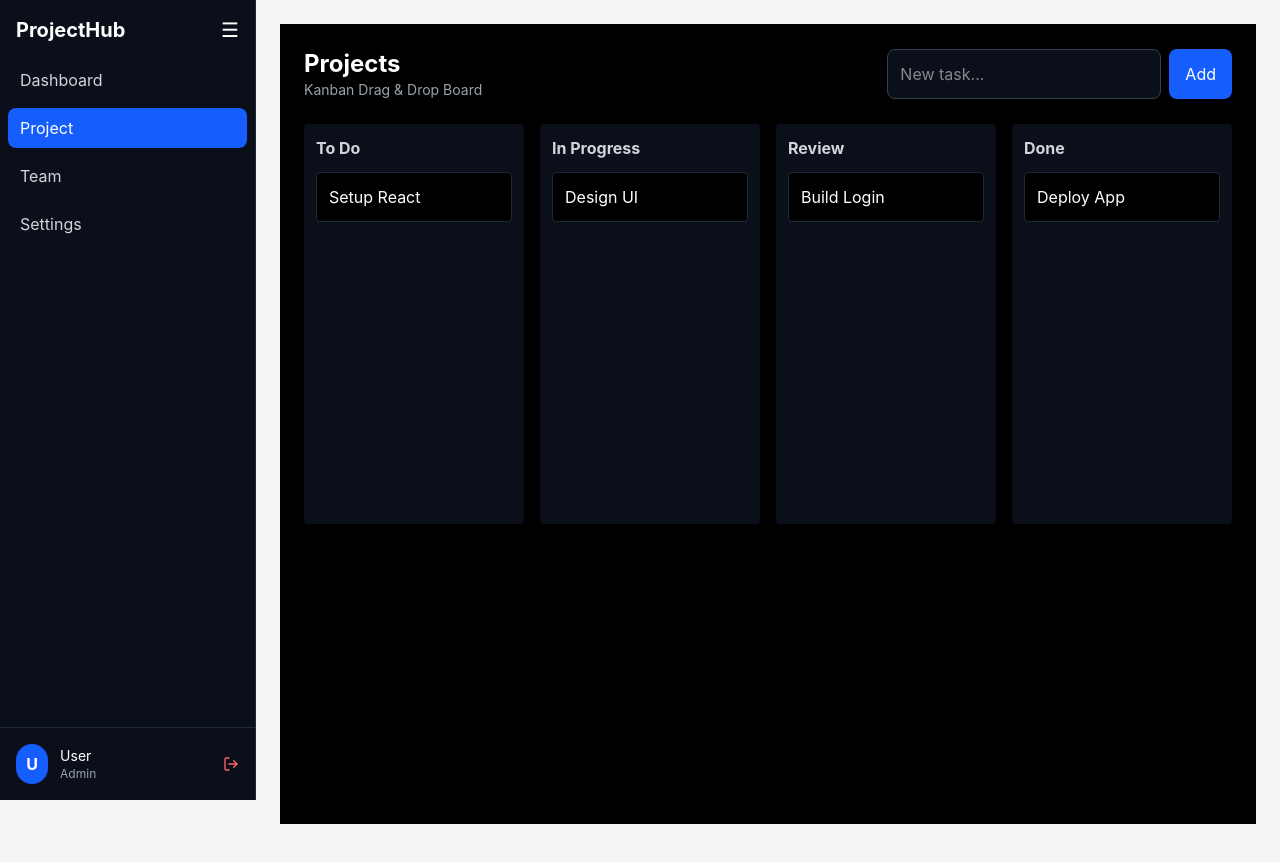
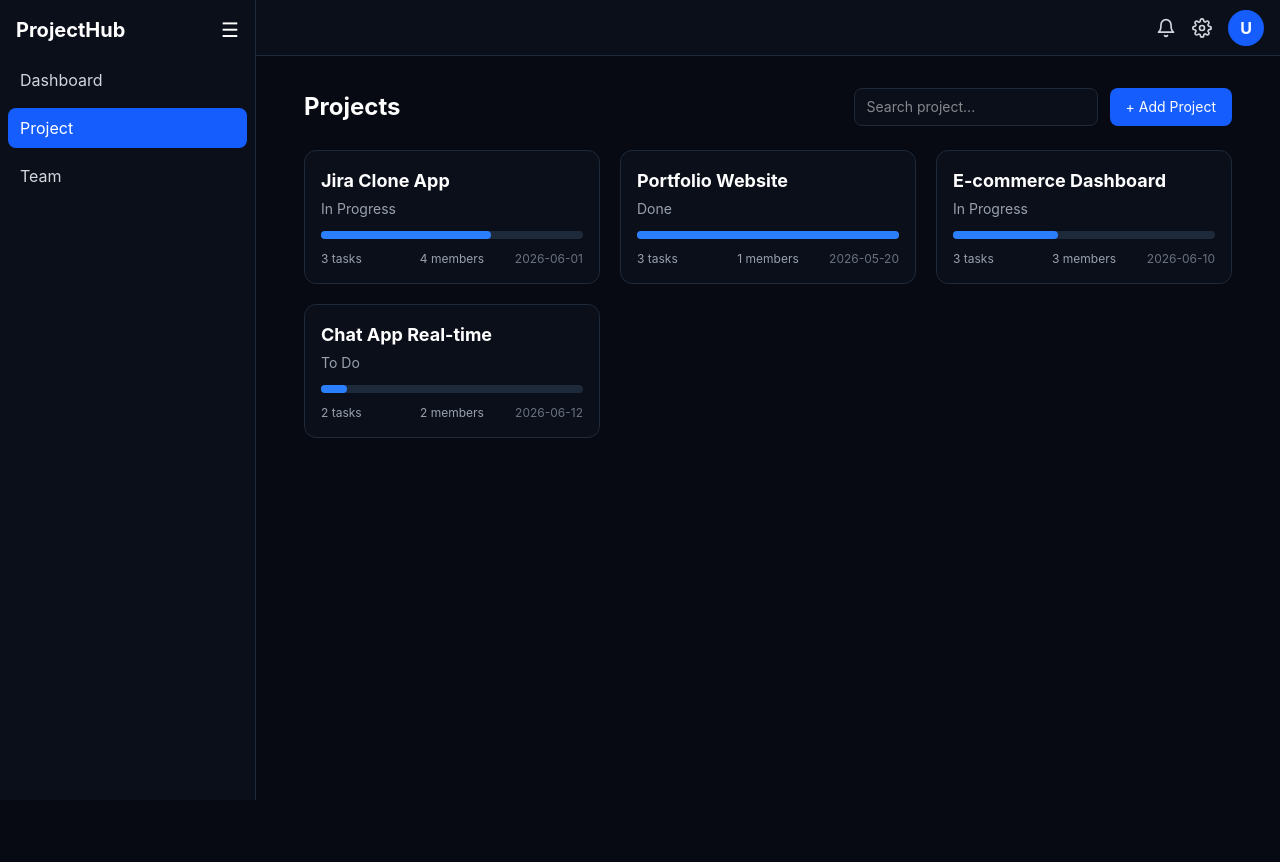
Before and after one commit to tuanburh1134/FE-Progress_Tracking_System, a React app: page /project in a window 1280 px wide. Shown: the top 862 px of the page. Built offline with nearby package versions, Linux system fonts and the light colour scheme; the HTML template or start-up script is replaced by a standard one.

Commit message:
update full ui

```diff
--- a/src/App.jsx
+++ b/src/App.jsx
@@ -1,24 +1,69 @@
 import { Routes, Route } from "react-router-dom";
+import { useState } from "react";
+
 import LoginPage from "./pages/LoginPage";
 import RegisterPage from "./pages/RegisterPage";
 import Dashboard from "./pages/Dashboard";
 import ProjectPage from "./pages/ProjectPage";
+import ProjectDetailPage from "./pages/ProjectDetailPage";
 import MainLayout from "./Layouts/MainLayout";
+import TeamPage from "./pages/TeamPage";
+import SettingPage from "./pages/SettingPage";
+import ProfilePage from "./pages/ProfilePage";
 
 export default function App() {
+  const [projectList, setProjectList] = useState([]);
+
   return (
     <Routes>
 
-      {/* auth */}
+      {/* AUTH */}
       <Route path="/login" element={<LoginPage />} />
       <Route path="/register" element={<RegisterPage />} />
 
-      {/* dashboard layout */}
+      {/* MAIN LAYOUT */}
       <Route element={<MainLayout />}>
+
         <Route path="/dashboard" element={<Dashboard />} />
-        <Route path="/project" element={<ProjectPage />} />
+        <Route path="/team" element={<TeamPage />} />
+        {/* PROFILE */}
+        <Route path="/profile" element={<profilePage />} />
+        {/* SETTINGS */}
+        <Route path="/settings" element={<SettingPage />} />
+
+
+
+        {/* PROJECT LIST */}
+        <Route
+          path="/project"
+          element={
+            <ProjectPage
+              projectList={projectList}
+              setProjectList={setProjectList}
+            />
+          }
+        />
+
+        {/* PROJECT DETAIL */}
+        <Route
+          path="/project/:id"
+          element={
+            <ProjectDetailPage
+              projectList={projectList}
+              updateProject={(id, newTasks) => {
+                setProjectList((prev) =>
+                  prev.map((p) =>
+                    p.id === id ? { ...p, tasks: newTasks } : p
+                  )
+                );
+              }}
+            />
+          }
+        />
+
       </Route>
 
+      {/* DEFAULT */}
       <Route path="/" element={<LoginPage />} />
 
     </Routes>
--- a/src/Layouts/MainLayout.jsx
+++ b/src/Layouts/MainLayout.jsx
@@ -1,24 +1,32 @@
 import { useState } from "react";
 import Sidebar from "../components/Sidebar";
+import Header from "../components/Header";
 import { Outlet } from "react-router-dom";
 
 export default function MainLayout() {
   const [open, setOpen] = useState(true);
 
   return (
-    <div className="flex">
+    <div className="flex min-h-screen bg-[#070a12] text-white">
 
       {/* SIDEBAR */}
       <Sidebar open={open} setOpen={setOpen} />
 
-      {/* CONTENT */}
+      {/* MAIN AREA */}
       <div
-        className={`flex-1 transition-all duration-300 ease-in-out p-6
+        className={`flex-1 flex flex-col transition-all duration-300 ease-in-out
         ${open ? "ml-64" : "ml-16"}`}
       >
-        <Outlet />
+
+        {/* HEADER */}
+        <Header open={open} />
+
+        {/* CONTENT */}
+        <main className="flex-1 pt-16 p-6 overflow-auto">
+          <Outlet />
+        </main>
+
       </div>
-
     </div>
   );
 }
--- a/src/components/Sidebar.jsx
+++ b/src/components/Sidebar.jsx
@@ -1,4 +1,3 @@
-import { FiLogOut } from "react-icons/fi";
 import { useEffect, useState } from "react";
 import { Link, useNavigate, useLocation } from "react-router-dom";
 
@@ -12,19 +11,10 @@ export default function Sidebar({ open, setOpen }) {
     setUser(data);
   }, []);
 
-  const handleLogout = () => {
-    localStorage.removeItem("user");
-    navigate("/login");
-  };
-
-  const name = user?.fullName || "User";
-  const firstLetter = name.charAt(0).toUpperCase();
-
   const menu = [
     { name: "Dashboard", path: "/dashboard" },
     { name: "Project", path: "/project" },
     { name: "Team", path: "/team" },
-    { name: "Settings", path: "/settings" },
   ];
 
   return (
@@ -34,10 +24,9 @@ export default function Sidebar({ open, setOpen }) {
       ${open ? "w-64" : "w-16 items-center"}`}
     >
 
-      {/* ===== HEADER ===== */}
+      {/* HEADER */}
       <div className={`flex items-center w-full p-4 ${open ? "justify-between" : "justify-center"}`}>
 
-  {/* LOGO chỉ khi mở */}
         {open && (
           <h1
             onClick={() => navigate("/dashboard")}
@@ -47,20 +36,17 @@ export default function Sidebar({ open, setOpen }) {
           </h1>
         )}
 
-  {/* ☰ */}
         <button
           onClick={() => setOpen(!open)}
           className="text-white text-xl"
         >
           ☰
         </button>
-
       </div>
 
-      {/* ===== MENU (chỉ khi mở) ===== */}
+      {/* MENU */}
       {open && (
         <ul className="space-y-2 text-gray-300 flex-1 px-2 w-full">
-
           {menu.map((item) => {
             const isActive = location.pathname === item.path;
 
@@ -81,38 +67,8 @@ export default function Sidebar({ open, setOpen }) {
               </li>
             );
           })}
-
         </ul>
       )}
-
-      {/* ===== BOTTOM ===== */}
-      <div className="mt-auto border-t border-gray-800 p-4 flex justify-center">
-
-        {/* CHỈ AVATAR KHI ĐÓNG */}
-        <div className="w-10 h-10 rounded-full bg-blue-600 flex items-center justify-center font-bold text-white">
-          {firstLetter}
-        </div>
-
-        {/* INFO + LOGOUT chỉ khi mở */}
-        {open && (
-          <div className="ml-3 flex items-center justify-between w-full">
-
-            <div>
-              <p className="text-sm text-white">{name}</p>
-              <p className="text-xs text-gray-400">Admin</p>
-            </div>
-
-            <button
-              onClick={handleLogout}
-              className="text-red-400 hover:text-red-500"
-            >
-              <FiLogOut />
-            </button>
-
-          </div>
-        )}
-
-      </div>
     </div>
   );
 }
--- a/src/pages/ProfilePage.jsx
+++ b/src/pages/ProfilePage.jsx
@@ -1,72 +1,68 @@
-import { useState } from "react";
+import { useEffect } from "react";
+import { useNavigate } from "react-router-dom";
 
-export default function ProfilePage() {
-  const user = JSON.parse(localStorage.getItem("user")) || {
-    fullName: "User",
-    email: "user@gmail.com",
-  };
+export default function ProjectPage({ projectList, setProjectList }) {
+  const navigate = useNavigate();
 
-  const [name, setName] = useState(user.fullName);
-  const [email] = useState(user.email);
-  const [msg, setMsg] = useState("");
-
-  const saveProfile = () => {
-    const updated = {
-      ...user,
-      fullName: name,
-    };
-
-    localStorage.setItem("user", JSON.stringify(updated));
-    setMsg("✅ Cập nhật profile thành công");
-  };
+  useEffect(() => {
+    const data = JSON.parse(localStorage.getItem("projects")) || [];
+    setProjectList(data);
+  }, []);
 
   return (
-    <div className="text-white max-w-xl">
+    <div className="text-white">
 
-      <h1 className="text-2xl font-bold mb-6">Your Profile</h1>
+      {/* TITLE */}
+      <h1 className="text-2xl font-bold mb-6">Projects</h1>
 
-      <div className="bg-[#0b0f1a] border border-gray-800 p-4 rounded space-y-4">
+      {/* GRID PROJECTS */}
+      <div className="grid grid-cols-2 gap-6">
 
-        {/* AVATAR */}
-        <div className="flex items-center gap-4">
-          <div className="w-14 h-14 rounded-full bg-blue-600 flex items-center justify-center text-xl font-bold">
-            {name.charAt(0).toUpperCase()}
+        {projectList.map((p) => (
+          <div
+            key={p.id}
+            onClick={() => navigate(`/project/${p.id}`)}
+            className="
+              bg-[#0b0f1a]
+              border border-gray-800
+              rounded-xl
+              p-5
+              cursor-pointer
+              hover:border-blue-500
+              transition
+            "
+          >
+
+            {/* PROJECT NAME */}
+            <h2 className="text-lg font-semibold mb-2">
+              {p.name}
+            </h2>
+
+            {/* SMALL INFO */}
+            <div className="text-sm text-gray-400 space-y-1">
+
+              <p>
+                📌 Tasks: {p.tasks?.length || 0}
+              </p>
+
+              <p>
+                👥 Members: {p.members?.length || 0}
+              </p>
+
+              <p>
+                📅 Created: {p.createdAt || "N/A"}
+              </p>
+
+            </div>
+
+            {/* MINI HINT */}
+            <div className="mt-4 text-xs text-blue-400">
+              Click to open board →
+            </div>
+
           </div>
+        ))}
 
-          <div>
-            <p className="font-semibold">{name}</p>
-            <p className="text-gray-400 text-sm">{email}</p>
-          </div>
-        </div>
-
-        {/* NAME EDIT */}
-        <div>
-          <label className="text-sm text-gray-400">Name</label>
-          <input
-            value={name}
-            onChange={(e) => setName(e.target.value)}
-            className="w-full mt-1 p-2 bg-black border border-gray-700 rounded"
-          />
-        </div>
-
-        {/* EMAIL (read only fake) */}
-        <div>
-          <label className="text-sm text-gray-400">Email</label>
-          <input
-            value={email}
-            disabled
-            className="w-full mt-1 p-2 bg-black border border-gray-700 rounded opacity-60"
-          />
-        </div>
-
-        <button
-          onClick={saveProfile}
-          className="px-4 py-2 bg-blue-600 rounded text-white"
-        >
-          Save Profile
-        </button>
-
-        {msg && <p className="text-sm text-gray-300">{msg}</p>}
       </div>
     </div>
   );
--- a/src/pages/ProjectPage.jsx
+++ b/src/pages/ProjectPage.jsx
@@ -1,267 +1,143 @@
-import { useEffect, useState } from "react";
+import { useState } from "react";
+import ProjectCard from "../components/ProjectCard";
 
+export default function ProjectPage() {
+  const [search, setSearch] = useState("");
+  const [projects, setProjects] = useState([
+    {
+      id: 1,
+      name: "Jira Clone App",
+      status: "In Progress",
+      progress: 65,
+      tasks: ["UI Layout", "Drag Drop", "Auth"],
+      members: 4,
+      createdAt: "2026-06-01",
+    },
+    {
+      id: 2,
+      name: "Portfolio Website",
+      status: "Done",
+      progress: 100,
+      tasks: ["Design", "Deploy", "SEO"],
+      members: 1,
+      createdAt: "2026-05-20",
+    },
+    {
+      id: 3,
+      name: "E-commerce Dashboard",
+      status: "In Progress",
+      progress: 40,
+      tasks: ["Product CRUD", "Chart Analytics", "Order Table"],
+      members: 3,
+      createdAt: "2026-06-10",
+    },
+    {
+      id: 4,
+      name: "Chat App Real-time",
+      status: "To Do",
+      progress: 10,
+      tasks: ["Socket setup", "UI chat box"],
+      members: 2,
+      createdAt: "2026-06-12",
+    },
+  ]);
 
-import {
-  DndContext,
-  PointerSensor,
-  useSensor,
-  useSensors,
-  closestCenter,
-} from "@dnd-kit/core";
+  const [isOpen, setIsOpen] = useState(false);
+  const [name, setName] = useState("");
 
-import {
-  SortableContext,
-  verticalListSortingStrategy,
-  useSortable,
-  arrayMove,
-} from "@dnd-kit/sortable";
+  // ➜ ADD PROJECT (chỉ name)
+  const handleAddProject = () => {
+    if (!name.trim()) return;
 
-import { CSS } from "@dnd-kit/utilities";
+    const newProject = {
+      id: Date.now(),
+      name,
+      status: "To Do",
+      progress: 0,
+      tasks: [],
+      members: 1,
+      createdAt: new Date().toISOString().split("T")[0],
+    };
 
-const COLUMNS = ["To Do", "In Progress", "Review", "Done"];
-/* ================= TASK ================= */
-function TaskCard({ task }) {
-  const { attributes, listeners, setNodeRef, transform, transition } =
-    useSortable({ id: task.id });
+    setProjects([newProject, ...projects]);
+    setName("");
+    setIsOpen(false);
+  };
+
+  // ➜ SEARCH
+  const filteredProjects = projects.filter((p) =>
+    p.name.toLowerCase().includes(search.toLowerCase())
+  );
 
   return (
-    <div
-      ref={setNodeRef}
-      {...attributes}
-      {...listeners}
-      style={{
-        transform: CSS.Transform.toString(transform),
-        transition,
-      }}
-      className="p-3 mb-2 bg-black border border-gray-800 rounded cursor-grab active:cursor-grabbing"
-    >
-      {task.name}
-    </div>
-  );
-}
-
-/* ================= COLUMN ================= */
-import { useDroppable } from "@dnd-kit/core";
-
-function Column({ col, children }) {
-  const { setNodeRef, isOver } = useDroppable({
-    id: col, // OK rồi
-  });
-
-  return (
-    <div
-      ref={setNodeRef}
-      data-id={col}
-      className={`p-3 rounded min-h-[400px] transition ${
-        isOver ? "bg-[#1a2233]" : "bg-[#0b0f1a]"
-      }`}
-    >
-      <h2 className="font-bold mb-3 text-gray-300">{col}</h2>
-      {children}
-    </div>
-  );
-}
-
-/* ================= MAIN ================= */
-export default function ProjectPage() {
-  const [projects, setProjects] = useState([]);
-  const [name, setName] = useState("");
-const [openModal, setOpenModal] = useState(false);
-  const sensors = useSensors(useSensor(PointerSensor));
-
-  /* LOAD */
-  useEffect(() => {
-    const stored = JSON.parse(localStorage.getItem("projects"));
-
-    if (!stored || stored.length === 0) {
-      const fake = [
-        { id: "1", name: "Setup React", status: "To Do" },
-        { id: "2", name: "Design UI", status: "In Progress" },
-        { id: "3", name: "Build Login", status: "Review" },
-        { id: "4", name: "Deploy App", status: "Done" },
-      ];
-
-      setProjects(fake);
-      localStorage.setItem("projects", JSON.stringify(fake));
-    } else {
-      setProjects(stored);
-    }
-  }, []);
-
-  const save = (data) => {
-    setProjects(data);
-    localStorage.setItem("projects", JSON.stringify(data));
-  };
-
-  /* ADD TASK */
-  const addProject = () => {
-    if (!name.trim()) return;
-
-    const newTask = {
-      id: Date.now().toString(),
-      name,
-      status: "To Do",
-    };
-
-    save([...projects, newTask]);
-    setName("");
-  };
-
-  const getByStatus = (status) =>
-    projects.filter((p) => p.status === status);
-
-  /* ================= DRAG END (FIX CHUẨN) ================= */
-    const handleDragEnd = ({ active, over }) => {
-  if (!over) return;
-
-  const activeTask = projects.find((p) => p.id === active.id);
-  if (!activeTask) return;
-
-  const activeCol = activeTask.status;
-
-  // check nếu drop vào column
-  const overIsColumn = COLUMNS.includes(over.id);
-
-  let newStatus = activeCol;
-
-  if (overIsColumn) {
-    newStatus = over.id;
-  } else {
-    const overTask = projects.find((p) => p.id === over.id);
-    if (overTask) {
-      newStatus = overTask.status;
-    }
-  }
-
-  let updated = [...projects];
-
-  /* ================= MOVE COLUMN ================= */
-  if (newStatus !== activeCol) {
-    updated = updated.map((p) =>
-      p.id === active.id
-        ? { ...p, status: newStatus }
-        : p
-    );
-
-    save(updated);
-    return;
-  }
-
-  /* ================= SORT TRONG CÙNG COLUMN ================= */
-  const sameColumn = projects.filter(
-    (p) => p.status === activeCol
-  );
-
-  const oldIndex = sameColumn.findIndex((t) => t.id === active.id);
-  const newIndex = sameColumn.findIndex((t) => t.id === over.id);
-
-  if (oldIndex !== -1 && newIndex !== -1 && oldIndex !== newIndex) {
-    const reordered = arrayMove(sameColumn, oldIndex, newIndex);
-
-    const others = projects.filter(
-      (p) => p.status !== activeCol
-    );
-
-    updated = [...others, ...reordered];
-
-    save(updated);
-  }
-};
-
-  return (
-    <div className="min-h-screen bg-black text-white p-6">
+    <div className="min-h-screen bg-[#070a12] text-white p-6">
 
       {/* HEADER */}
       <div className="flex justify-between items-center mb-6">
-        <div>
         <h1 className="text-2xl font-bold">Projects</h1>
-          <p className="text-gray-400 text-sm">
-            Kanban Drag & Drop Board
-          </p>
-        </div>
 
-        <div className="flex gap-2">
+        <div className="flex gap-3">
           <input
-            value={name}
-            onChange={(e) => setName(e.target.value)}
-            placeholder="New task..."
-            className="p-3 rounded-lg bg-[#0b0f1a] border border-gray-700"
+            value={search}
+            onChange={(e) => setSearch(e.target.value)}
+            placeholder="Search project..."
+            className="bg-[#0b0f1a] border border-gray-800 px-3 py-2 rounded-lg text-sm outline-none focus:border-blue-500"
           />
+
           <button
-        onClick={() => setOpenModal(true)}
-        className="bg-blue-600 px-4 rounded-lg"
+            onClick={() => setIsOpen(true)}
+            className="bg-blue-600 hover:bg-blue-700 px-4 py-2 rounded-lg text-sm"
           >
-        Add
+            + Add Project
           </button>
         </div>
       </div>
 
-      {/* BOARD */}
-      <DndContext
-        sensors={sensors}
-        collisionDetection={closestCenter}
-        onDragEnd={handleDragEnd}
-      >
-        <div className="grid grid-cols-4 gap-4">
+      {/* GRID */}
+      <div className="grid grid-cols-1 sm:grid-cols-2 lg:grid-cols-3 gap-5">
+        {filteredProjects.map((project) => (
+          <ProjectCard key={project.id} project={project} />
+        ))}
+      </div>
 
-          {COLUMNS.map((col) => {
-            const items = getByStatus(col);
+      {/* EMPTY STATE */}
+      {filteredProjects.length === 0 && (
+        <div className="text-center text-gray-500 mt-10">
+          No projects found
+        </div>
+      )}
 
-            return (
-              <Column key={col} col={col}>
-                <SortableContext
-                  items={items.map((t) => t.id)}
-                  strategy={verticalListSortingStrategy}
-                >
-                  {items.map((task) => (
-                    <TaskCard key={task.id} task={task} />
-                  ))}
-                </SortableContext>
-              </Column>
-            );
-          })}
+      {/* MODAL */}
+      {isOpen && (
+        <div className="fixed inset-0 bg-black/60 flex items-center justify-center">
+          <div className="bg-[#0b0f1a] p-6 rounded-xl w-[360px] border border-gray-800">
 
-        </div>
-      </DndContext>
-      {openModal && (
-  <div className="fixed inset-0 bg-black/70 flex items-center justify-center">
-
-    <div className="bg-[#0b0f1a] p-6 rounded-lg w-[400px] border border-gray-700">
-
-      <h2 className="text-lg font-bold mb-4">Create New Task</h2>
+            <h2 className="text-lg font-bold mb-4">Create Project</h2>
 
             <input
               value={name}
               onChange={(e) => setName(e.target.value)}
-        placeholder="Task name..."
-        className="w-full p-3 rounded bg-black border border-gray-700 mb-4"
+              placeholder="Project name..."
+              className="w-full mb-4 px-3 py-2 bg-[#070a12] border border-gray-700 rounded outline-none focus:border-blue-500"
             />
 
             <div className="flex justify-end gap-2">
-
               <button
-          onClick={() => {
-            setOpenModal(false);
-            setName("");
-          }}
-          className="px-3 py-2 text-gray-400"
+                onClick={() => setIsOpen(false)}
+                className="text-gray-400 text-sm"
               >
                 Cancel
               </button>
 
               <button
-          onClick={() => {
-            addProject();
-            setOpenModal(false);
-          }}
-          className="px-4 py-2 bg-blue-600 rounded"
+                onClick={handleAddProject}
+                className="bg-blue-600 hover:bg-blue-700 px-4 py-2 rounded text-sm"
               >
                 Create
               </button>
+            </div>
 
           </div>
-    </div>
-
         </div>
       )}
     </div>
```
Lines whose indentation alone changed are shown as unchanged.
